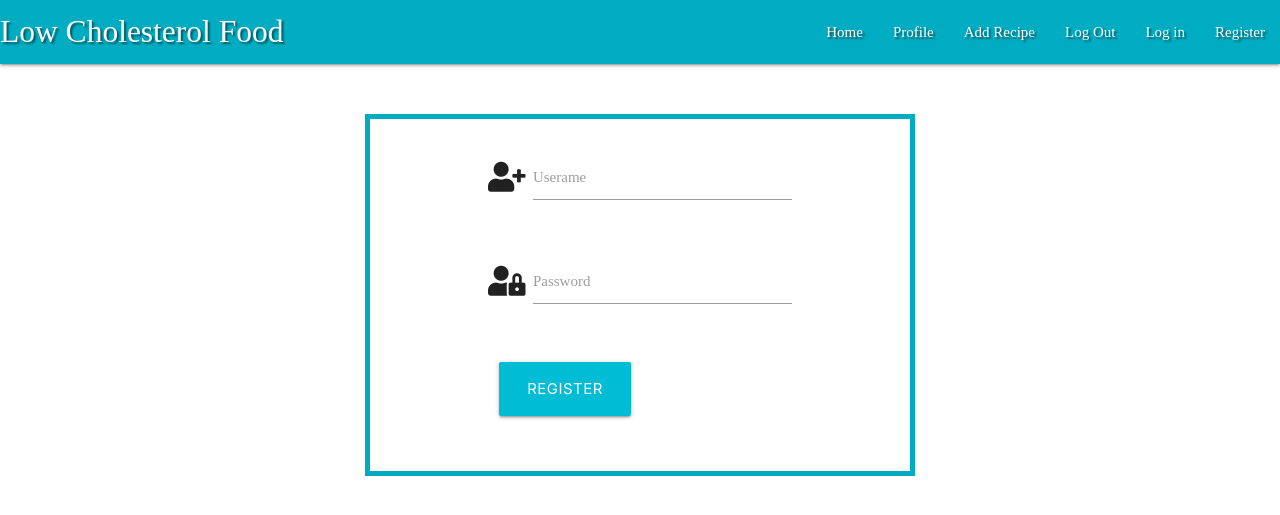
After one commit to mcnic16/low-cholesterol-food, a Flask app: page /register in a window 1280 px wide. The commit adds this page. Shown: the top 515 px of the page. Run offline with Flask 3, Linux system fonts and the light colour scheme; some libraries are stand-ins or nearby versions; some web fonts are replaced.

Commit message:
added registration template and css

```diff
--- a/app.py
+++ b/app.py
@@ -5,6 +5,7 @@ from flask import (
 from flask_pymongo import PyMongo
 from bson.objectid import ObjectId
 from flask import Flask
+from werkzeug.security import generate_password_hash, check_password_hash
 if os.path.exists("env.py"):
     import env
 
@@ -25,6 +26,10 @@ def get_recipes():
     return render_template("recipes.html", recipes=recipes)
 
 
+@app.route("/register", methods=["GET", "POST"])
+def register():
+    return render_template("register.html")
+
 
 if __name__ == "__main__":
     app.run(host=os.environ.get("IP"),
--- a/static/css/style.css
+++ b/static/css/style.css
@@ -7,7 +7,39 @@ body {
     flex-direction: column;
     font-family: 'Playfair Display', serif;
 }
-
+/* ------text on the navbar----------- */
 .text-shadow {
     text-shadow: 2px 2px 2px rgba(0, 0, 0, 0.5);
 }
+/* ------------form cards----------------*/
+.container {
+    background: white;
+    padding: 20px 25px;
+    border: 5px solid #00acc1 ;
+    width: 550px;
+    height: auto;
+    box-sizing: border-box;
+    position: relative;
+    margin-top: 50px ;
+  }
+
+.container {
+    animation: showUp 0.5s cubic-bezier(0.18, 1.3, 1, 1) forwards;
+  }
+
+  @keyframes showUp {
+    0% {
+      transform: scale(0);
+    }
+    100% {
+      transoform: scale(1);
+    }
+  }
+
+/*---------------------------------------media-queiries-----------------*/
+
+@media screen and (max-width: 1075px) {
+    .container {
+        margin-left: 30px
+    }
+}
--- a/static/js/script.js
+++ b/static/js/script.js
@@ -1,10 +1,3 @@
-document.addEventListener('DOMContentLoaded', function() {
-    var elems = document.querySelectorAll('.sidenav');
-    var instances = M.Sidenav.init(elems, options);
-  });
-
-  // Or with jQuery
-
-  $(document).ready(function(){
+$(document).ready(function(){
     $('.sidenav').sidenav();
   });
--- a/templates/base.html
+++ b/templates/base.html
@@ -17,26 +17,29 @@
 </head>
 
 <!---------------Navbar-->
-  <nav class="nav-extended text-shadow #b2ebf2 #26c6da cyan lighten-1">
+  <nav class="nav-extended text-shadow #b2ebf2 #26c6da cyan darken-1">
   <div class="nav-wrapper">
-    <a href="#!" class="brand-logo">Low Cholesterol Food</a>
+    <a href="{{ url_for('get_recipes') }}" class="brand-logo">Low Cholesterol Food</a>
     <a href="#" data-target="mobile-demo" class="sidenav-trigger"><i class="material-icons">menu</i></a>
     <ul class="right hide-on-med-and-down menusize">
+      <li><a href="{{ url_for('get_recipes') }}">Home</a></li>
       <li><a href="">Profile</a></li>
       <li><a href="">Add Recipe</a></li>
       <li><a href="">Log Out</a></li>
       <li><a href="">Log in</a></li>
-      <li><a href="">Register</a></li>
+      <li><a href="{{ url_for('register') }}">Register</a></li>
     </ul>
   </div>
 </nav>
 <!---------------Mobile Navbar-->
 <ul class="sidenav" id="mobile-demo">
+      <li><h4 class="center-align cyan-text text-darken 4">Low Cholesterol Food</h4></li>
+      <li><a href="{{ url_for('get_recipes') }}">Home</a></li>
       <li><a href="">Profile</a></li>
       <li><a href="">Add Recipe</a></li>
       <li><a href="">Log Out</a></li>
       <li><a href="">Log in</a></li>
-      <li><a href="">Register</a></li>
+      <li><a href="{{ url_for('register') }}">Register</a></li>
 </ul>
 
 {% block content %}
--- /dev/null
+++ b/templates/register.html
@@ -0,0 +1,34 @@
+{% extends 'base.html' %}
+{% block content %}
+
+<!----------------Registration Form------------------->
+<div class="container">
+    <div class="row">
+        <form class="col s12 m8 offset-m2" id="reg-form" method="POST" action="{{ url_for('register') }}">
+          <!----------------Username------------------->
+            <div class="row">
+            <div class="input-field col s12">
+                <i class="fas fa-user-plus prefix cynan text-darken-4"></i>
+              <input id="username" type="text" class="validate" required>
+              <label for="username">Userame</label>
+            </div>
+          </div>
+          <!----------------Password------------------->
+          <div class="row">
+            <div class="input-field col s12">
+                <i class="fas fa-user-lock prefix text-darken-4"></i>
+              <input id="password" type="password" class="validate" minlength="6" required>
+              <label for="password">Password</label>
+            </div>
+          </div>
+          <!----------------Submit Button------------------->
+            <div class="input-field col s6">
+              <button class="btn btn-large btn-register waves-effect cyan waves-light" type="submit" name="action">Register
+              </button>
+            </div>
+          </div>
+        </form>
+      </div>
+
+
+{% endblock %}
```
